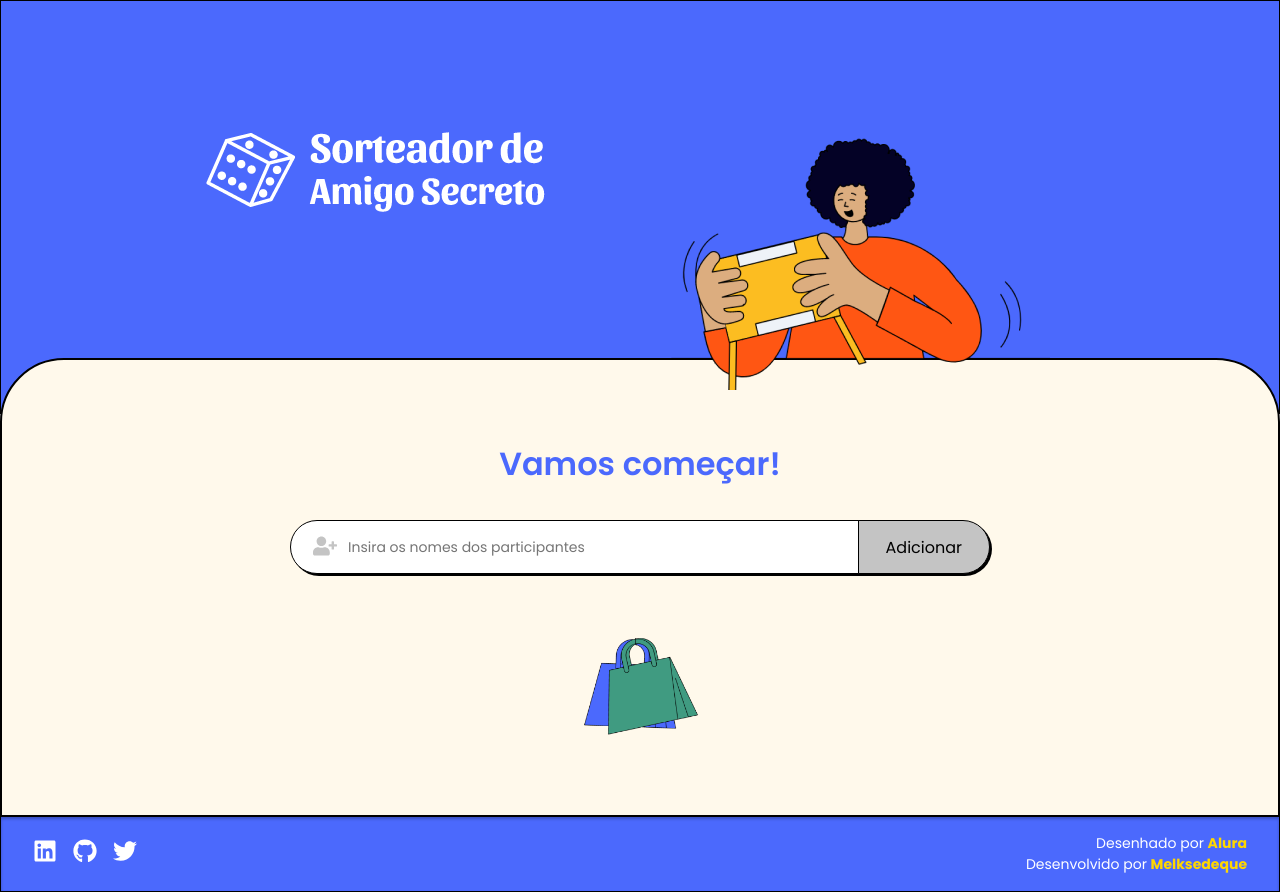
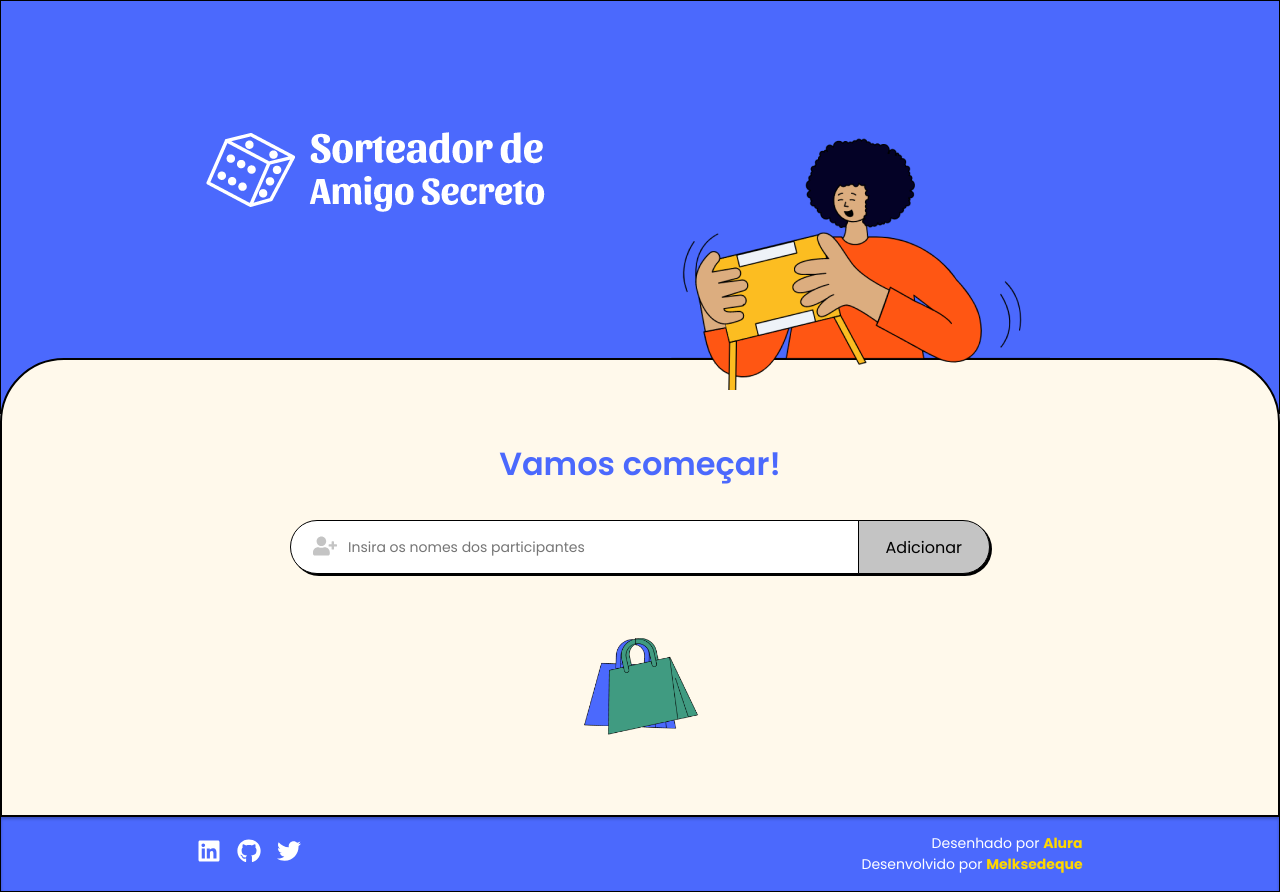
Before and after one commit to Melksedeque/amigo-secreto, a React (Vite) app: page / in a window 1280 px wide. Built offline with nearby package versions, Linux system fonts and the light colour scheme.

Commit message:
Espaçamento do rodapé

```diff
--- a/src/components/Footer/Footer.module.scss
+++ b/src/components/Footer/Footer.module.scss
@@ -6,7 +6,8 @@
     box-shadow: inset 0 2px 3px 0 rgba($preto, 0.25);
     display: flex;
     flex-flow: row wrap;
-    justify-content: space-between;
+    gap: 5rem;
+    justify-content: center;
     padding: 1rem 2rem;
     .socialLinks {
         display: flex;
@@ -40,3 +41,9 @@
         }
     }
 }
+
+@media screen and (min-width: $md) {
+    .footer {
+        gap: 35rem;
+    }
+}
```
